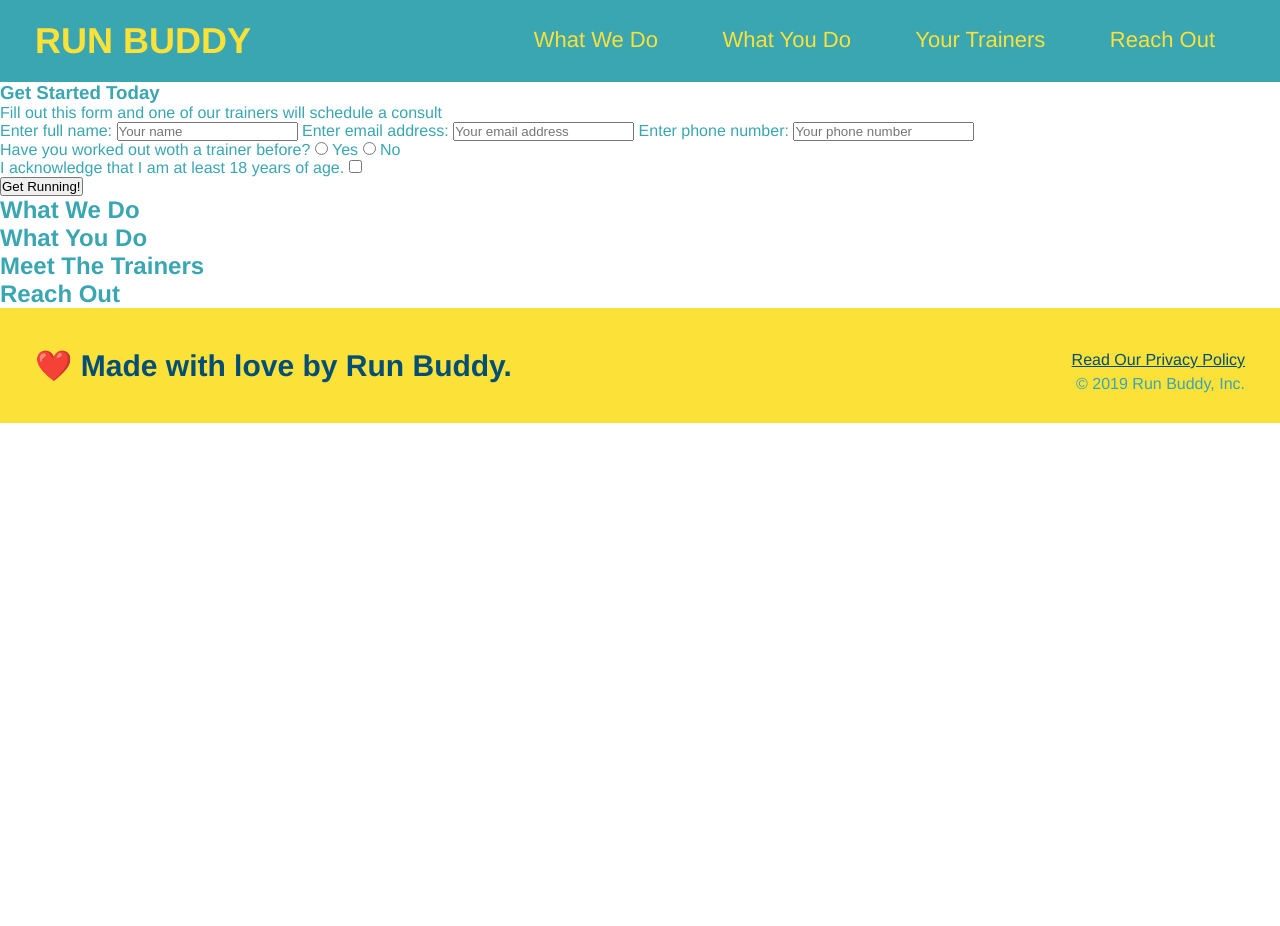
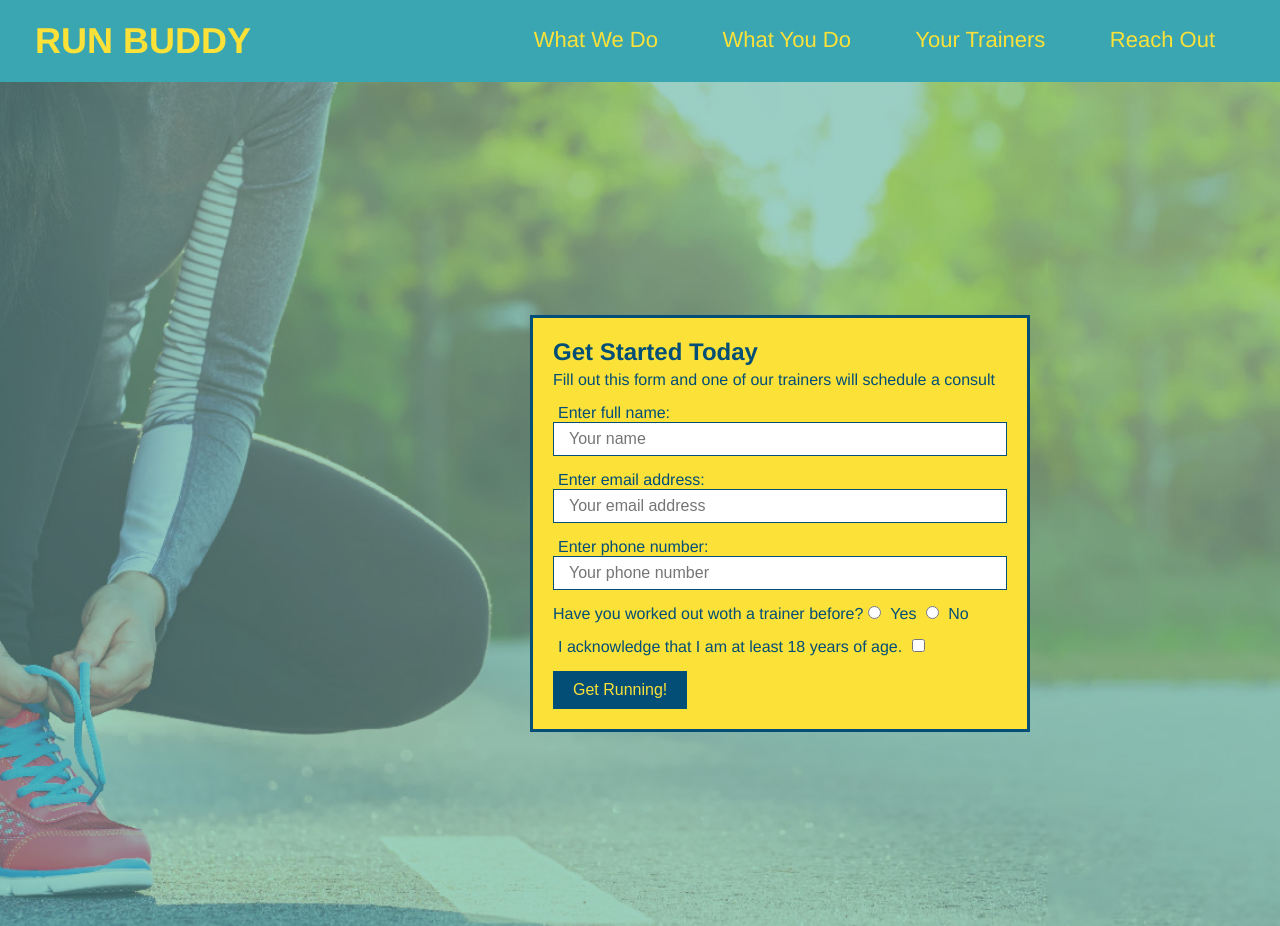
Before and after one commit to jjgarcia1993/run-buddy, a plain HTML site: page index.html in a window 1280 px wide. Shown: the top 926 px of the page. Before the commit the page ends 800 px from the top, so only its background shows below. Drawn offline with Linux system fonts and the light colour scheme.

Commit message:
<edited hero form>

```diff
--- a/assets/css/style.css
+++ b/assets/css/style.css
@@ -115,3 +115,95 @@ footer a {
     color: #024e76;
 
 }
+
+section {
+
+    padding: 60px;
+
+}
+
+.hero {
+
+    background-image: url("../images/hero-bg.jpg");
+
+    height: 900px;
+
+    background-size: cover;
+
+    background-position: center;
+
+    position: relative;
+
+}
+
+.hero-form {
+
+    border: 3px solid #024e76;
+
+    background-color: #fce138;
+
+    padding: 20px;
+
+    width: 500px;
+
+    color: #024e76;
+
+    position: absolute;
+
+    bottom: 250px;
+
+    right: 250px;
+
+}
+
+.hero-form h3 {
+
+    font-size: 24px;
+
+    margin: 0;
+
+  }
+
+  .hero-form p {
+
+    margin: 5px 0 15px 0;
+
+  }
+
+  .form-input {
+
+    border: 1px solid #024e76;
+
+    display: block;
+
+    padding: 7px 15px;
+
+    font-size: 16px;
+
+    color: #024e76;
+
+    width: 100%;
+
+    margin-bottom: 15px;
+
+  }
+
+  .hero-form label {
+
+    margin: 0 5px;
+
+  }
+
+  .hero-form button{
+
+    color: #fce138;
+
+    background-color: #024e76;
+
+    border: none;
+
+    padding: 10px 20px;
+
+    font-size: 16px;
+
+  }
--- a/index.html
+++ b/index.html
@@ -67,27 +67,29 @@
 
         <!-- hero/jumbotron -->
 
-        <section>
+        <section class="hero">
 
-            <div>
+            <div class="hero-form">
 
                 <h3>Get Started Today</h3>
 
                 <p>Fill out this form and one of our trainers will schedule a consult</p>
 
-            <form>
 
                 <label for ="name">Enter full name:</label>
 
-                <input type="text" placeholder="Your name" name="name" id="name" />
+                <input type="text" placeholder="Your name" name="name" id="name" class="form-input" />
 
-                <label for ="email"> Enter email address:</label>
 
-                <input type="email" placeholder="Your email address" name="email" id="email" />
+                <label for ="email">Enter email address:</label>
+
+                <input type="email" placeholder="Your email address" name="email" id="email" class="form-input" />
+
 
                 <label for ="phone number">Enter phone number:</label>
 
-                <input type="tel" placeholder="Your phone number" name="phone" id="phone" />
+                <input type="tel" placeholder="Your phone number" name="phone" id="phone" class="form-input" />
+
 
                 <p>
 
```
Also changed, not shown: assets/images/hero-bg.jpg (added).
